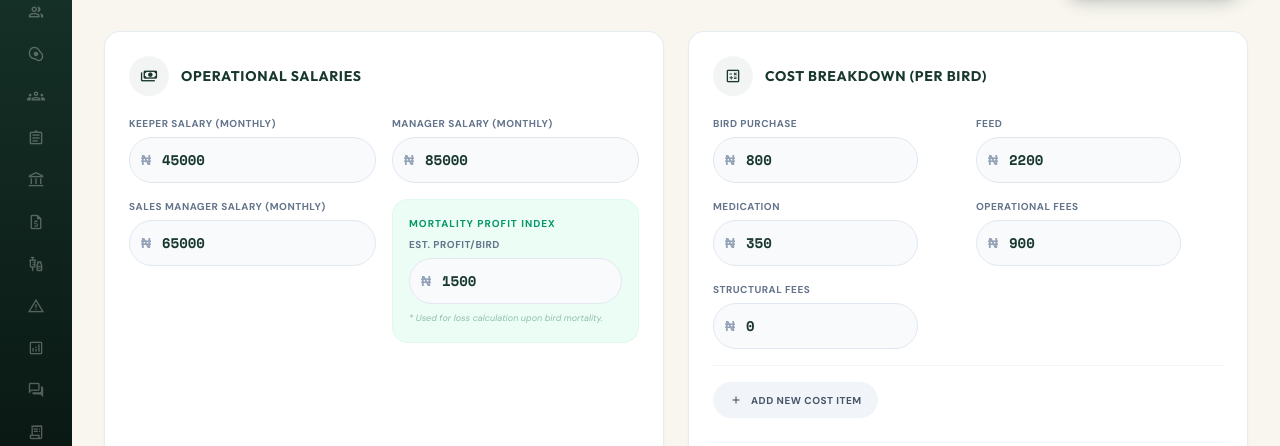
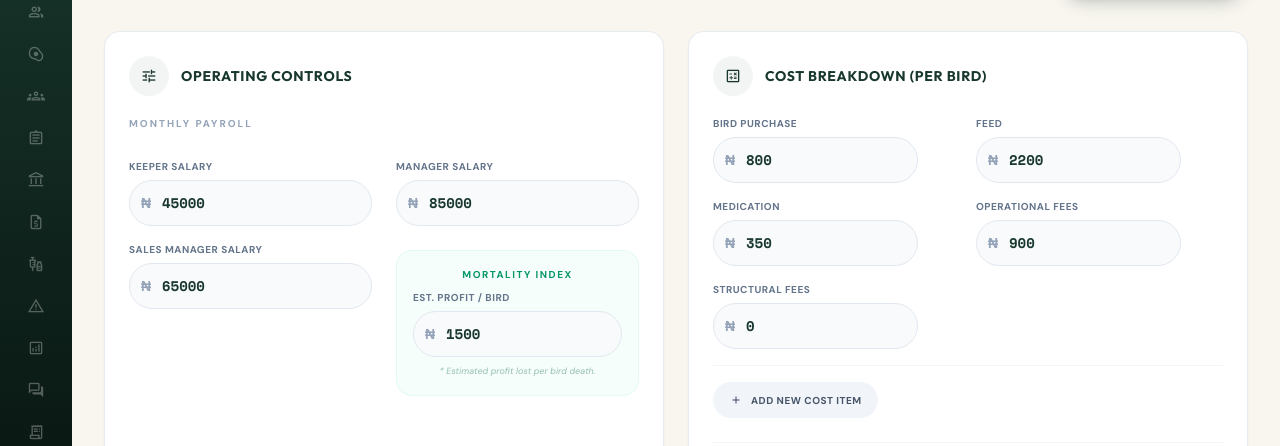
Before and after one commit to Mufti-IBAK/FlockFund, a Next.js app: page /admin/settings in a window 1280 px wide. Shown: the part 154-600 px from the top of the page. Built offline with nearby package versions, Linux system fonts and the light colour scheme; no server answers; the database is empty; a web font is replaced by a local one.

Commit message:
feat: implement admin settings management page with Supabase integration and GSAP animations

```diff
--- a/src/app/admin/settings/page.tsx
+++ b/src/app/admin/settings/page.tsx
@@ -427,37 +427,40 @@ export default function AdminSettings() {
 
       <div className="grid lg:grid-cols-2 gap-6">
         {/* ── Operational Salaries ── */}
-        <SettingCard title="Operational Salaries" icon="payments">
-          <div className="grid grid-cols-1 md:grid-cols-2 gap-4">
+        <SettingCard title="Operating Controls" icon="tune">
+          <div className="grid grid-cols-1 md:grid-cols-2 gap-x-6 gap-y-4">
+             <div className="col-span-full">
+                <p className="text-[10px] font-black text-slate-400 uppercase tracking-[0.2em] mb-3">Monthly Payroll</p>
+             </div>
              <NumberField
-                label="Keeper Salary (Monthly)"
+                label="Keeper Salary"
                 value={settings.salary_keeper}
                 prefix="₦"
                 onChange={(v) => setSettings(s => ({ ...s, salary_keeper: v }))}
              />
              <NumberField
-                label="Manager Salary (Monthly)"
+                label="Manager Salary"
                 value={settings.salary_manager}
                 prefix="₦"
                 onChange={(v) => setSettings(s => ({ ...s, salary_manager: v }))}
              />
              <NumberField
-                label="Sales Manager Salary (Monthly)"
+                label="Sales Manager Salary"
                 value={settings.salary_sales_manager}
                 prefix="₦"
                 onChange={(v) => setSettings(s => ({ ...s, salary_sales_manager: v }))}
              />
-             <div className="p-4 bg-emerald-50 rounded-2xl border border-emerald-100/50">
-                <p className="text-[10px] font-bold text-emerald-600 uppercase tracking-widest mb-1.5">Mortality Profit Index</p>
+             <div className="mt-2 p-4 bg-emerald-50/50 rounded-2xl border border-emerald-100/50">
+                <p className="text-[10px] font-black text-emerald-600 uppercase tracking-[0.15em] mb-2 text-center">Mortality Index</p>
                 <div className="flex items-center gap-3">
                    <NumberField
-                      label="Est. Profit/Bird"
+                      label="Est. Profit / Bird"
                       value={settings.estimated_profit_per_bird}
                       prefix="₦"
                       onChange={(v) => setSettings(s => ({ ...s, estimated_profit_per_bird: v }))}
                    />
                 </div>
-                <p className="text-[9px] text-emerald-800/40 mt-2 italic">* Used for loss calculation upon bird mortality.</p>
+                <p className="text-[9px] text-emerald-800/40 mt-2 italic text-center">* Estimated profit lost per bird death.</p>
              </div>
           </div>
         </SettingCard>
```
Also changed, not shown: 1 other file (tests, documents, lock files or other folders).
